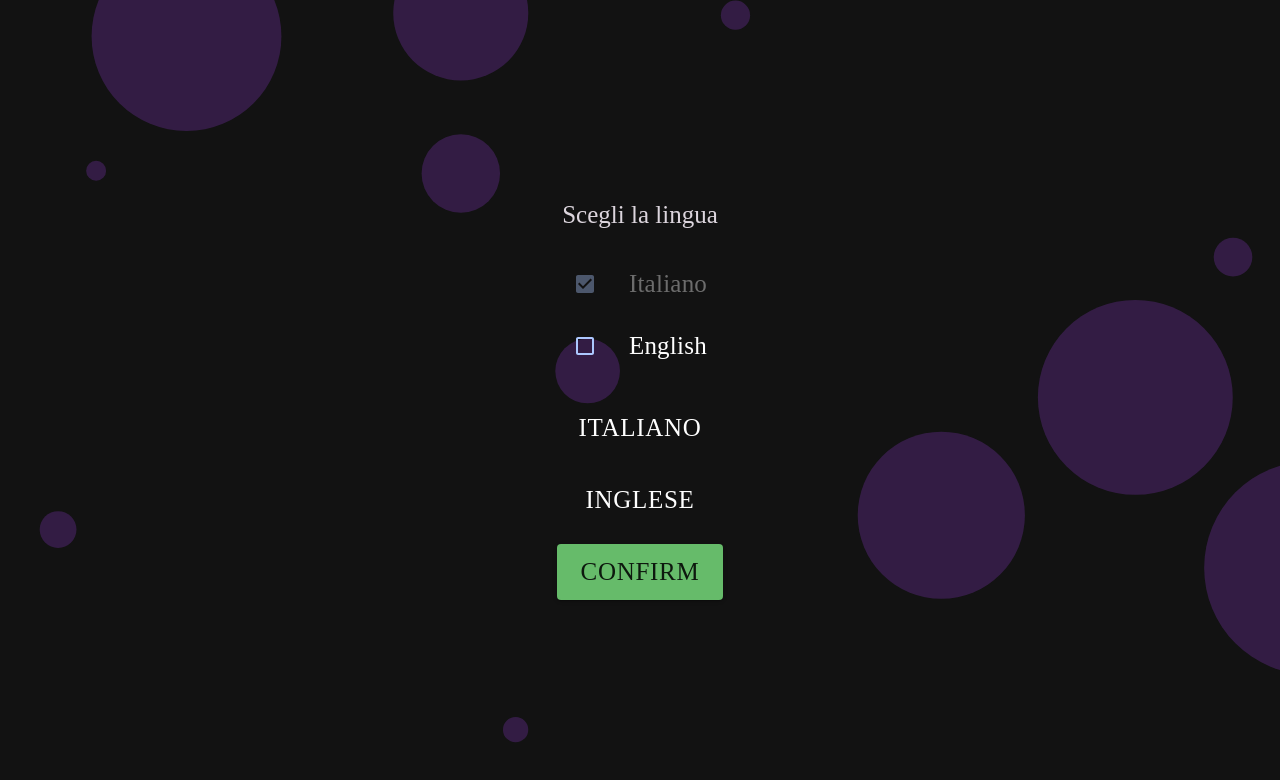
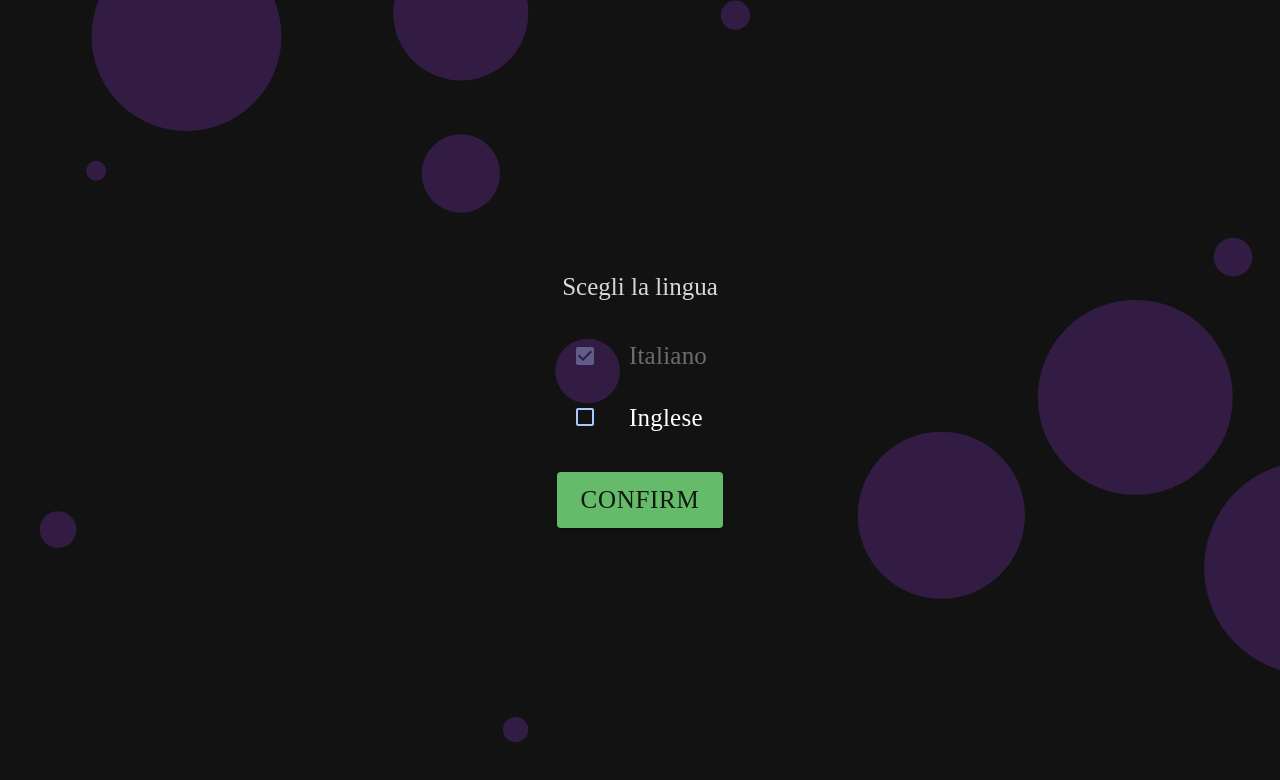
Before and after one commit to Hiidees/Gamer-Daybook, a React (Create React App) app: page / in a window 1280 px wide. Shown: the top 780 px of the page. Built offline with nearby package versions, Linux system fonts and the light colour scheme; a web font is replaced by a local one.

Commit message:
Tutto worka :)

```diff
--- a/src/Components/Providers/AppTranslationProvider.tsx
+++ b/src/Components/Providers/AppTranslationProvider.tsx
@@ -3,9 +3,8 @@ import reducer, {
   AppTranslationAction,
   IAction,
 } from "./reducers/AppTranslationReducer";
-import IAppTranslation from "../../Domains/Interfaces/IContextTranslation";
+import { IAppTranslation } from "../../Domains/Interfaces/IContextTranslation";
 import SupportedLangugesEnum from "../../Domains/Enums/AppTranslationEnums";
-import { AppTranslationStore } from "../../Stores/UIStores/AppTranslation";
 import AppTranslationUIStore from "../../Stores/UIStores/AppTranslation";
 import { default as EnDataTranslation } from "../../Stores/Data/Translations/en.json";
 import { default as ItDataTranslation } from "../../Stores/Data/Translations/it.json";
@@ -17,28 +16,40 @@ function AppTranslationProvider(
 ) {
   const { children } = props;
 
-  const appTranslationStore = AppTranslationStore.getInstance();
-
   const initialState: IAppTranslation = {
     // We should take initial state from cookies/local storage
     translation: ItDataTranslation,
+    translationKey: SupportedLangugesEnum.It,
     updateTranslation: updateTranslation,
     getTranslationKey: getTranslationKey,
   };
   const [state, dispatch] = useReducer(reducer, initialState);
 
   function updateTranslation(LanguageCode: SupportedLangugesEnum) {
-    appTranslationStore.translation = LanguageCode;
+    let translation = EnDataTranslation;
+    let translationKey = SupportedLangugesEnum.En;
+
+    switch (LanguageCode) {
+      case SupportedLangugesEnum.It:
+        translation = ItDataTranslation;
+        translationKey = SupportedLangugesEnum.It;
+        break;
+
+      case SupportedLangugesEnum.En:
+        translation = EnDataTranslation;
+        translationKey = SupportedLangugesEnum.En;
+        break;
+    }
 
     const action: IAction = {
       type: AppTranslationAction.updateTranslation,
-      payload: appTranslationStore.translation,
+      payload: { translation, translationKey },
     };
     dispatch(action);
   }
 
   function getTranslationKey() {
-    return appTranslationStore.translationKey;
+    return state.translationKey;
   }
 
   return (
--- a/src/Components/Providers/reducers/AppTranslationReducer.ts
+++ b/src/Components/Providers/reducers/AppTranslationReducer.ts
@@ -1,10 +1,11 @@
+import SupportedLangugesEnum from "../../../Domains/Enums/AppTranslationEnums";
 
 interface IState {
   translation: any;
+  translationKey: SupportedLangugesEnum;
 }
 
 export enum AppTranslationAction {
- // getTranslationKey,
   updateTranslation,
 }
 
@@ -21,6 +22,7 @@ export default function reducer(state: IState, action: IAction): IState {
       return {
         ...state,
         translation: payload.translation,
+        translationKey: payload.translationKey
       };
 
     default:
--- a/src/Components/Views/Languages/ChooseLanguage.tsx
+++ b/src/Components/Views/Languages/ChooseLanguage.tsx
@@ -54,9 +54,12 @@ export function ChooseLanguage(props: IChooseLanguageProps) {
                         : SupportedLangugesEnum.En
                     )
                   }
-                  disabled={language === translationState.getTranslationKey()}
+                  disabled={
+                    language === translationState.getTranslationKey()
+                      ? true
+                      : false
+                  }
                 >
-                  {console.log(translationState.getTranslationKey())}
                   <ListItemIcon sx={{ color: "#acc7fe" }}>
                     {language === translationState.getTranslationKey() ? (
                       <CheckBoxIcon />
@@ -64,17 +67,17 @@ export function ChooseLanguage(props: IChooseLanguageProps) {
                       <CheckBoxOutlineBlankIcon />
                     )}
                   </ListItemIcon>
-                  <ListItemText primary={language} />
+                  <ListItemText
+                    primary={
+                      language === "Italiano"
+                        ? translationState.translation["Italian"]
+                        : translationState.translation["English"]
+                    }
+                  />
                 </ListItem>
               ))}
             </List>
 
-            <Button sx={ButtonMenuStyle} disableRipple color="inherit">
-              {translationState.translation["Italian"]}
-            </Button>
-            <Button sx={ButtonMenuStyle} disableRipple color="inherit">
-              {translationState.translation["English"]}
-            </Button>
             <Button disableRipple variant="contained" color="success">
               Confirm
             </Button>
--- a/src/Stores/UIStores/AppTranslation.tsx
+++ b/src/Stores/UIStores/AppTranslation.tsx
@@ -1,12 +1,9 @@
 import { createContext } from "react";
-import IAppTranslation from "../../Domains/Interfaces/IContextTranslation";
-import { default as ItDataTranslation } from "../Data/Translations/it.json";
-import { default as EnDataTranslation } from "../Data/Translations/en.json";
-import SupportedLangugesEnum from "../../Domains/Enums/AppTranslationEnums";
+import { IStateTranslation } from "../../Domains/Interfaces/IContextTranslation";
 
-export default createContext<IAppTranslation>({} as IAppTranslation);
+export default createContext<IStateTranslation>({} as IStateTranslation);
 
-export class AppTranslationStore {
+/* export class AppTranslationStore {
   private static _instance: AppTranslationStore;
   private _translation: any;
   private _translationKey: string;
@@ -49,3 +46,4 @@ export class AppTranslationStore {
     this._translationKey = "Italiano";
   }
 }
+ */
```
Also changed, not shown: src/Domains/Interfaces/IContextTranslation.ts (+9 -4 lines).
